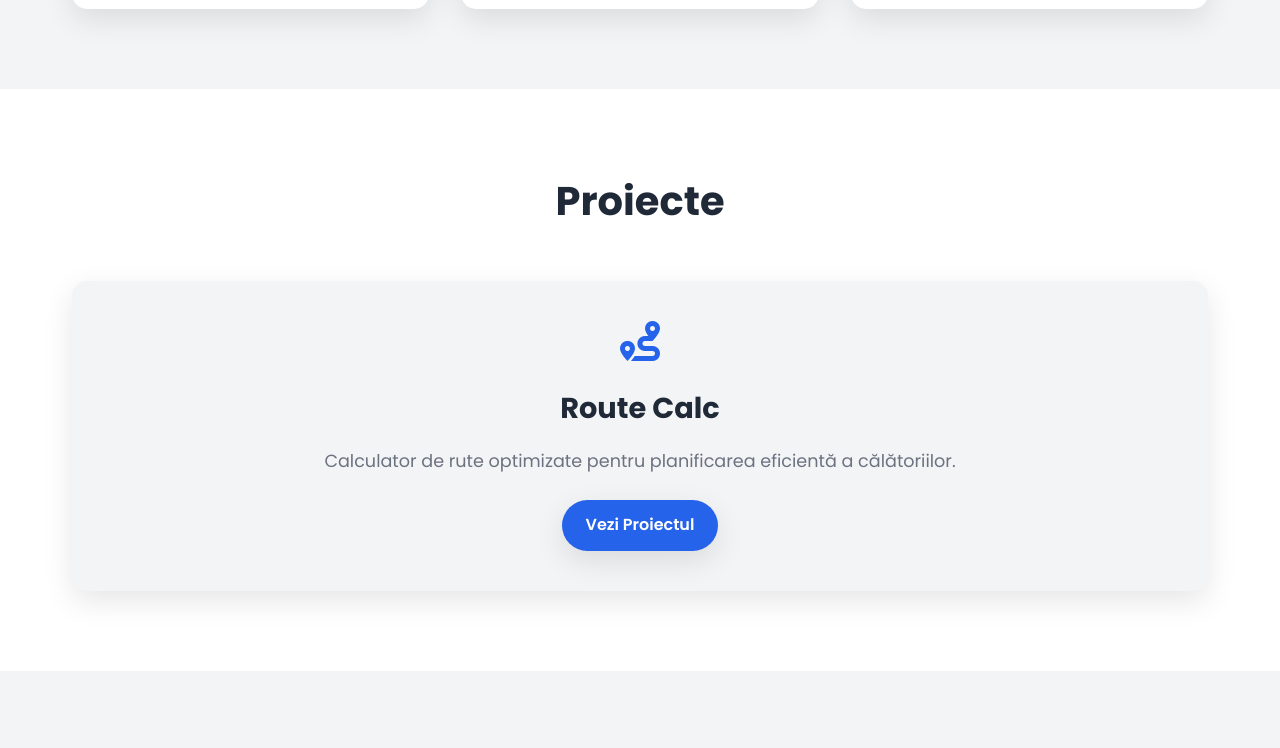
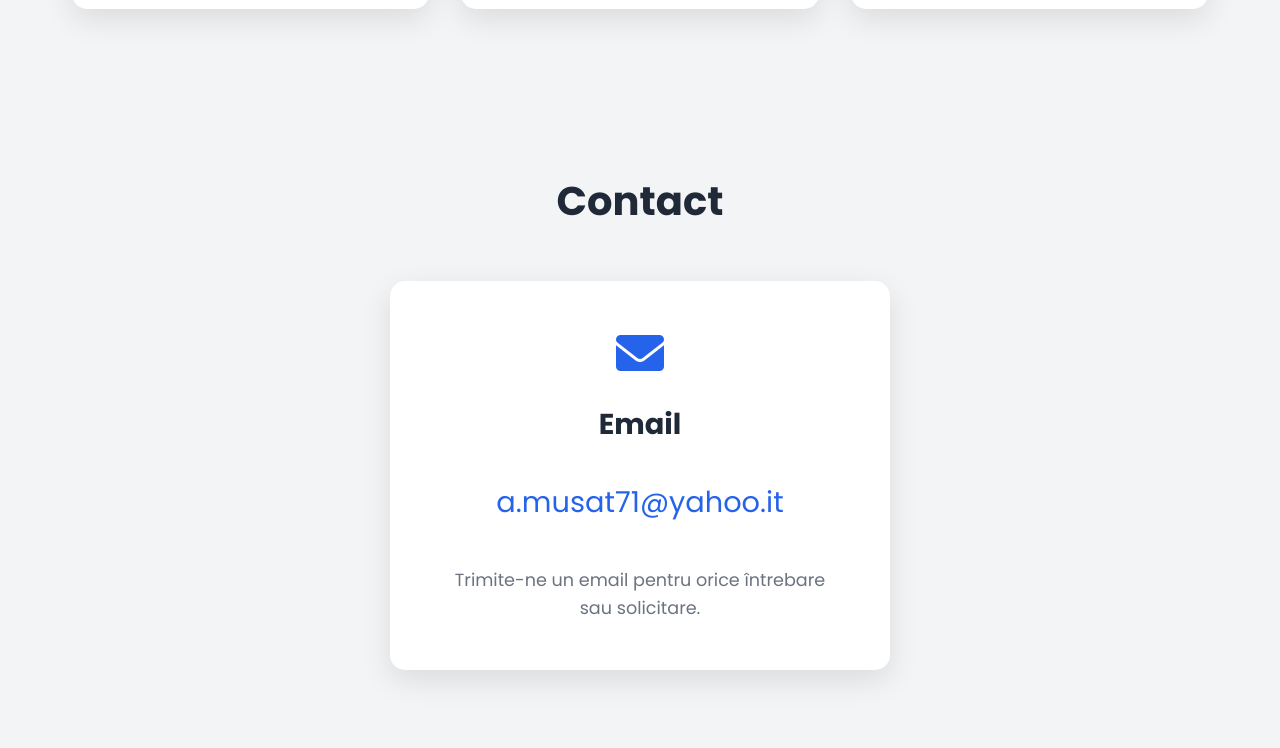
Before and after one commit to Bolout/blue-agency, a plain HTML site: page index.html in a window 1280 px wide. Shown: the part 1695-2443 px from the top of the page. Drawn offline with Linux system fonts and the light colour scheme.

Commit message:
Remove projects section from HTML and CSS

```diff
--- a/index.html
+++ b/index.html
@@ -98,24 +98,6 @@
         </div>
     </section>
 
-    <section id="projects" class="projects">
-        <div class="container">
-            <h2 data-lang="ro">Proiecte</h2>
-            <h2 data-lang="en" style="display: none;">Projects</h2>
-            <div class="projects-grid">
-                <div class="project-card">
-                    <i class="fas fa-route"></i>
-                    <h3 data-lang="ro">Route Calc</h3>
-                    <h3 data-lang="en" style="display: none;">Route Calc</h3>
-                    <p data-lang="ro">Calculator de rute optimizate pentru planificarea eficientă a călătoriilor.</p>
-                    <p data-lang="en" style="display: none;">Optimized route calculator for efficient travel planning.</p>
-                    <a href="route-calc/" class="project-link" data-lang="ro">Vezi Proiectul</a>
-                    <a href="route-calc/" class="project-link" data-lang="en" style="display: none;">View Project</a>
-                </div>
-            </div>
-        </div>
-    </section>
-
     <section id="contact" class="contact">
         <div class="container">
             <h2 data-lang="ro">Contact</h2>
--- a/styles.css
+++ b/styles.css
@@ -455,79 +455,3 @@ footer {
         margin-left: 1rem;
     }
 }
-
-/* Projects Section */
-.projects {
-    padding: var(--section-padding);
-    background-color: var(--background);
-}
-
-.projects .container {
-    max-width: 1200px;
-    margin: 0 auto;
-    padding: 0 2rem;
-}
-
-.projects h2 {
-    text-align: center;
-    font-size: var(--heading-size);
-    color: var(--text-color);
-    margin-bottom: 3rem;
-}
-
-.projects-grid {
-    display: grid;
-    grid-template-columns: repeat(auto-fit, minmax(300px, 1fr));
-    gap: 2rem;
-}
-
-.project-card {
-    background: var(--section-bg);
-    padding: 2.5rem;
-    border-radius: var(--border-radius);
-    text-align: center;
-    transition: var(--transition);
-    box-shadow: var(--card-shadow);
-}
-
-.project-card:hover {
-    transform: translateY(-10px);
-    box-shadow: var(--hover-shadow);
-}
-
-.project-card i {
-    font-size: 2.5rem;
-    color: var(--primary-color);
-    margin-bottom: 1.5rem;
-}
-
-.project-card h3 {
-    color: var(--text-color);
-    margin-bottom: 1rem;
-    font-size: var(--subheading-size);
-}
-
-.project-card p {
-    color: var(--light-text);
-    margin-bottom: 1.5rem;
-    line-height: 1.6;
-    font-size: var(--text-size);
-}
-
-.project-link {
-    display: inline-block;
-    padding: 0.8rem 1.5rem;
-    background-color: var(--primary-color);
-    color: white;
-    text-decoration: none;
-    border-radius: 50px;
-    font-weight: 600;
-    transition: var(--transition);
-    box-shadow: var(--card-shadow);
-}
-
-.project-link:hover {
-    background-color: var(--secondary-color);
-    transform: translateY(-3px);
-    box-shadow: var(--hover-shadow);
-}
```
